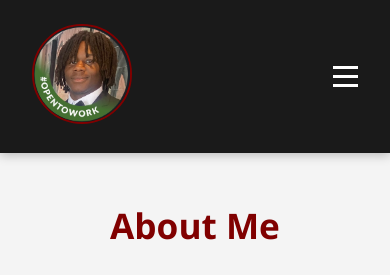
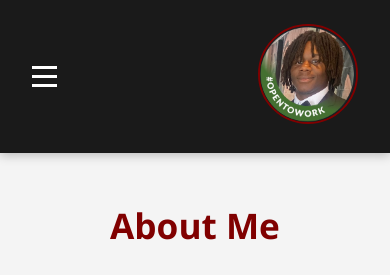
Before and after one commit to Jalen137/Personal-website, a plain HTML site: page subpages/About.html in a window 390 px wide. Shown: the top 275 px of the page. Drawn offline with Linux system fonts and the light colour scheme.

Commit message:
Add files via upload

```diff
--- a/subpages/styleAbout.css
+++ b/subpages/styleAbout.css
@@ -355,4 +355,8 @@ footer {
     width: 36px;
     height: 36px;
   }
+    .nav-container {
+  flex-direction: row-reverse;
 }
+
+}
```
Also changed, not shown: 1 other file.
